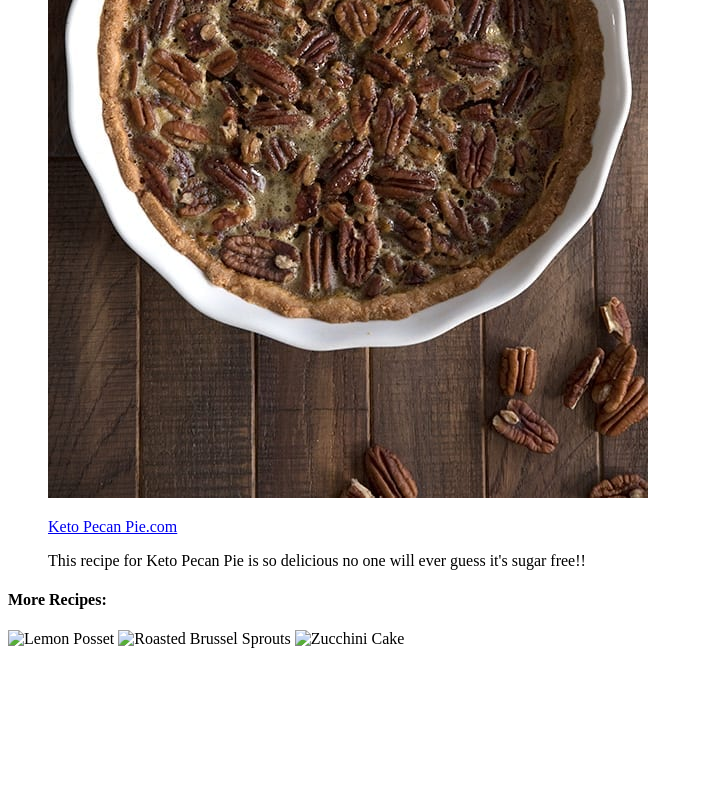
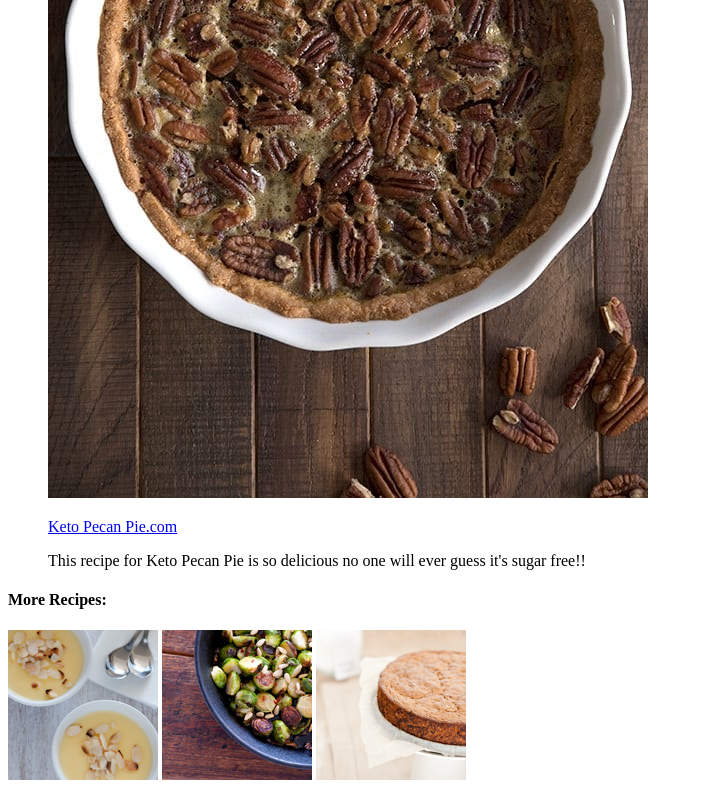
Before and after one commit to mshelcole/mshelcole.github.io, a plain HTML site: page index.html in a window 1280 px wide. Shown: the part 543-1343 px from the top of the page, without its empty margins (0-703 px from the left). Before the commit the page ends 1207 px from the top, so only its background shows below. Drawn offline with Linux system fonts and the light colour scheme.

Commit message:
Update index.html

```diff
--- a/index.html
+++ b/index.html
@@ -25,13 +25,13 @@
     </figure>
     <h4>More Recipes:</h4>
     <p>
-      <img src="images/lemon-posset.jpg"
+      <img src="lemon-posset.jpg"
            alt="Lemon Posset"
            title="Lemon Posset Dessert" />
-      <img src="images/roasted-brussel-sprouts.jpg"
+      <img src="roasted-brussel-sprouts.jpg"
            alt="Roasted Brussel Sprouts"
            title="Roasted Brussel Sprouts Side Dish" />
-      <img src="images/zucchini-cake.jpg"
+      <img src="zucchini-cake.jpg"
            alt="Zucchini Cake"
            title="Zucchini Cake No Frosting" />
     </p>
```
